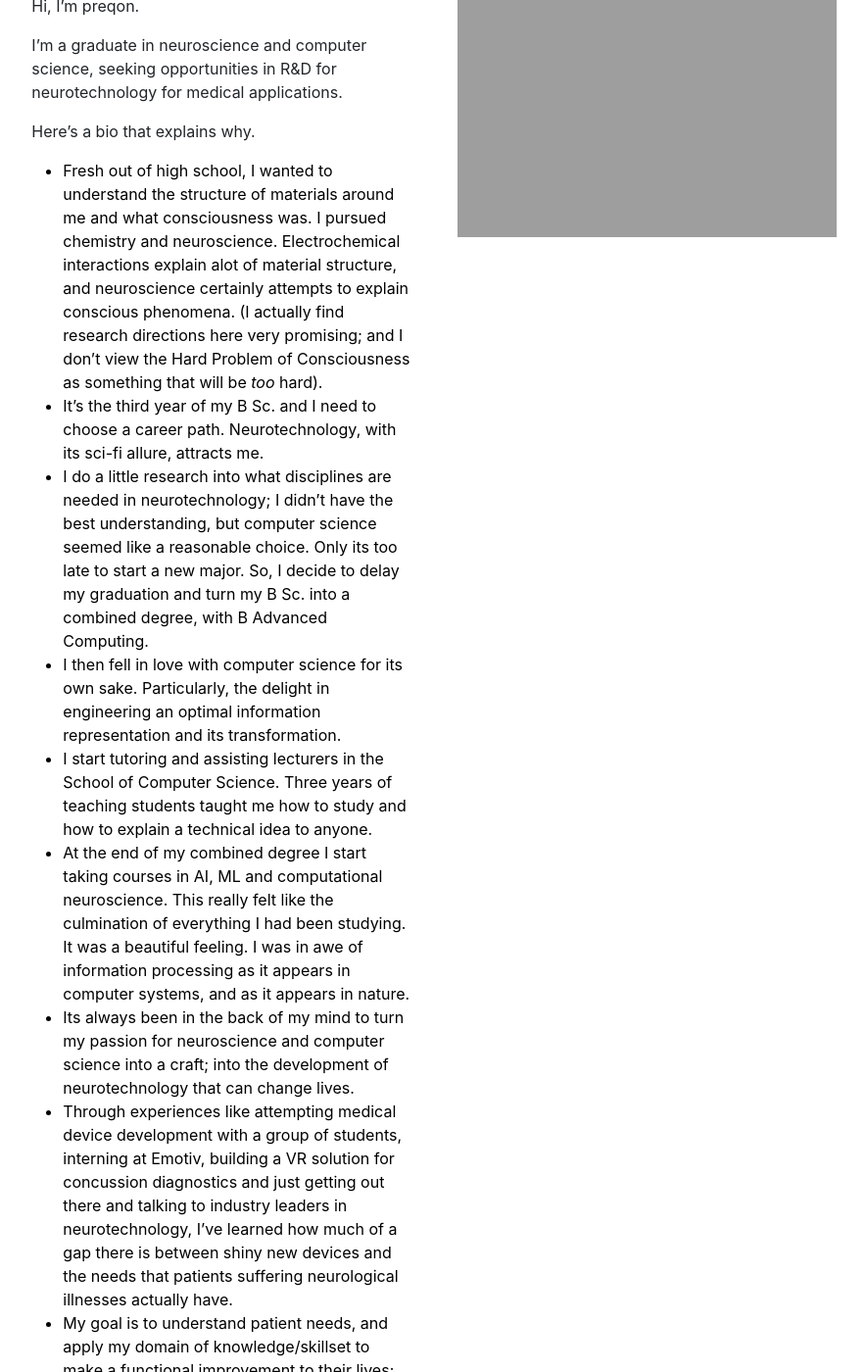
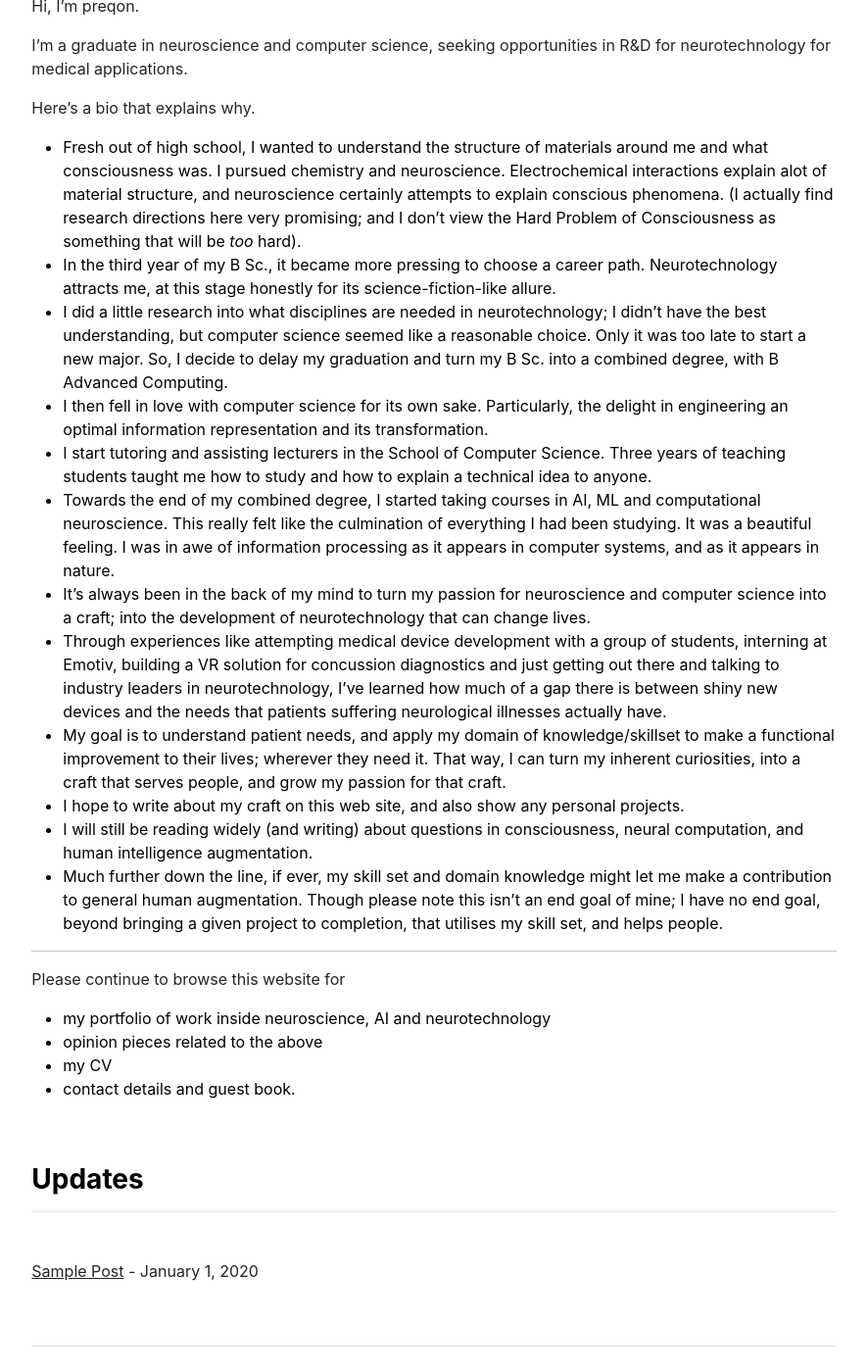
Before and after one commit to preqon/preqon.github.io, a Jekyll site: the page built from index.md, in a window 1280 px wide and 1400 px high, scrolled down 245 px. Shown: the whole window at 98% size, without its empty margins (197-1082 px from the left). Built offline with Jekyll 4.4.1, drawn with Linux system fonts in a browser that asks for light colours; some of the changed text lies outside the part shown.

Commit message:
bio formatting/edits

```diff
--- a/_layouts/home.html
+++ b/_layouts/home.html
@@ -3,14 +3,9 @@ layout: default
 ---
 
 <div class="row g-5 mb-5">
-  <div class="col-md-6">
+  <div class="col-md-12">
     <h3 class="fw-bold">About</h3>
     {{ content }}
-  </div>
-  <div class="col-md-6">
-    <div id="v-centered-img">
-      <img src="{{ site.github.url }}/assets/img/home.jpg" alt="Views from a hike taken near Sydney" width="100%">
-    </div>
   </div>
 </div>
 
--- a/index.md
+++ b/index.md
@@ -16,11 +16,12 @@ Electrochemical interactions explain alot of material structure, and neuroscienc
 certainly attempts to explain conscious phenomena. (I actually find research
 directions here very promising; and I don't view the Hard Problem of
 Consciousness as something that will be *too* hard).
-- It's the third year of my B Sc. and I need to choose a career path.
-Neurotechnology, with its sci-fi allure, attracts me.
-- I do a little research into what disciplines are needed in neurotechnology;
+- In the third year of my B Sc., it became more pressing to choose a career path.
+Neurotechnology attracts me, at this stage honestly for its science-fiction-like
+allure.
+- I did a little research into what disciplines are needed in neurotechnology;
 I didn't have the best understanding, but computer science seemed like a
-reasonable choice. Only its too late to start a new major. So, I decide to
+reasonable choice. Only it was too late to start a new major. So, I decide to
 delay my graduation and turn my B Sc. into a combined degree, with B Advanced
 Computing.
 - I then fell in love with computer science for its own sake. Particularly,
@@ -29,11 +30,11 @@ transformation.
 - I start tutoring and assisting lecturers in the School of Computer Science.
 Three years of teaching students taught me how to study and how to explain a
 technical idea to anyone.
-- At the end of my combined degree I start taking courses in AI, ML and
+- Towards the end of my combined degree, I started taking courses in AI, ML and
 computational neuroscience. This really felt like the culmination of everything
 I had been studying. It was a beautiful feeling. I was in awe of information
 processing as it appears in computer systems, and as it appears in nature.
-- Its always been in the back of my mind to turn my passion for neuroscience
+- It's always been in the back of my mind to turn my passion for neuroscience
 and computer science into a craft; into the development of neurotechnology that
 can change lives.
 - Through experiences like attempting medical device development with a group of
@@ -51,8 +52,8 @@ projects.
 in consciousness, neural computation, and human intelligence augmentation.
 - Much further down the line, if ever, my skill set and domain knowledge
 might let me make a contribution to general human augmentation. Though please
-note this isn't an end goal of mine; I have no end goal, beyond bringing
-given project to completion that utilises my skill set that helps people.
+note this isn't an end goal of mine; I have no end goal, beyond bringing a
+given project to completion, that utilises my skill set, and helps people.
 
 ---
 
```
